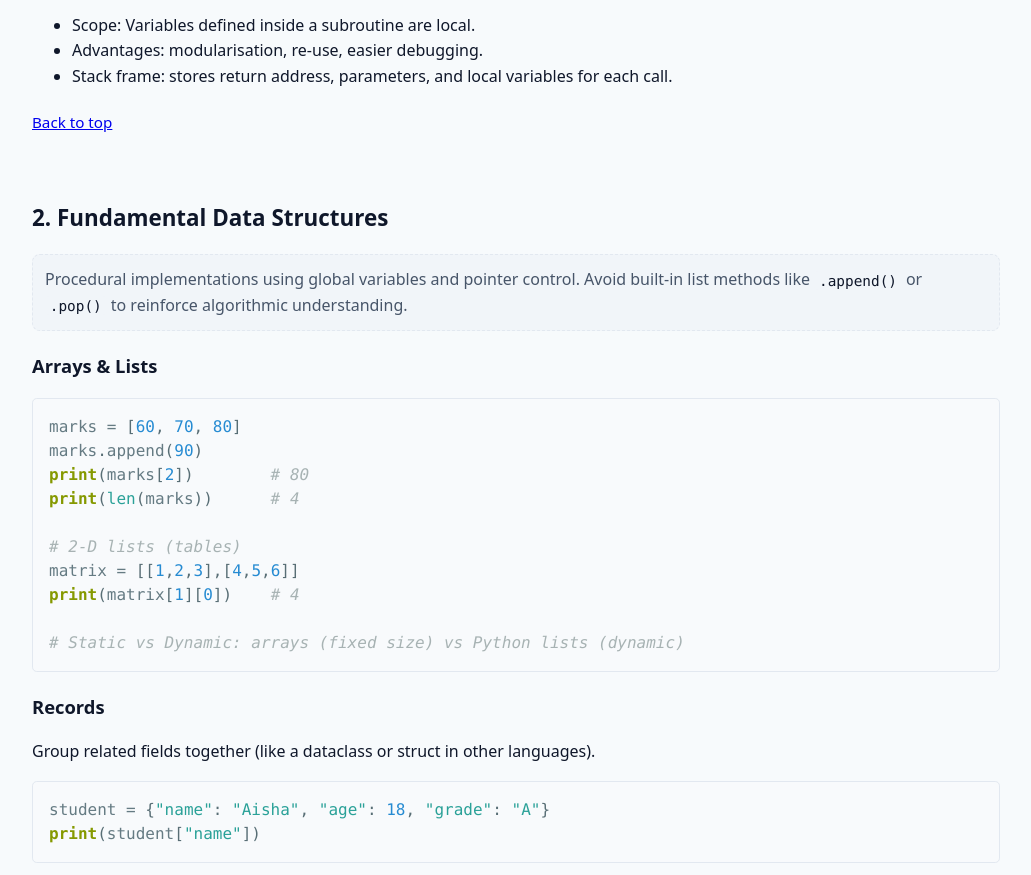
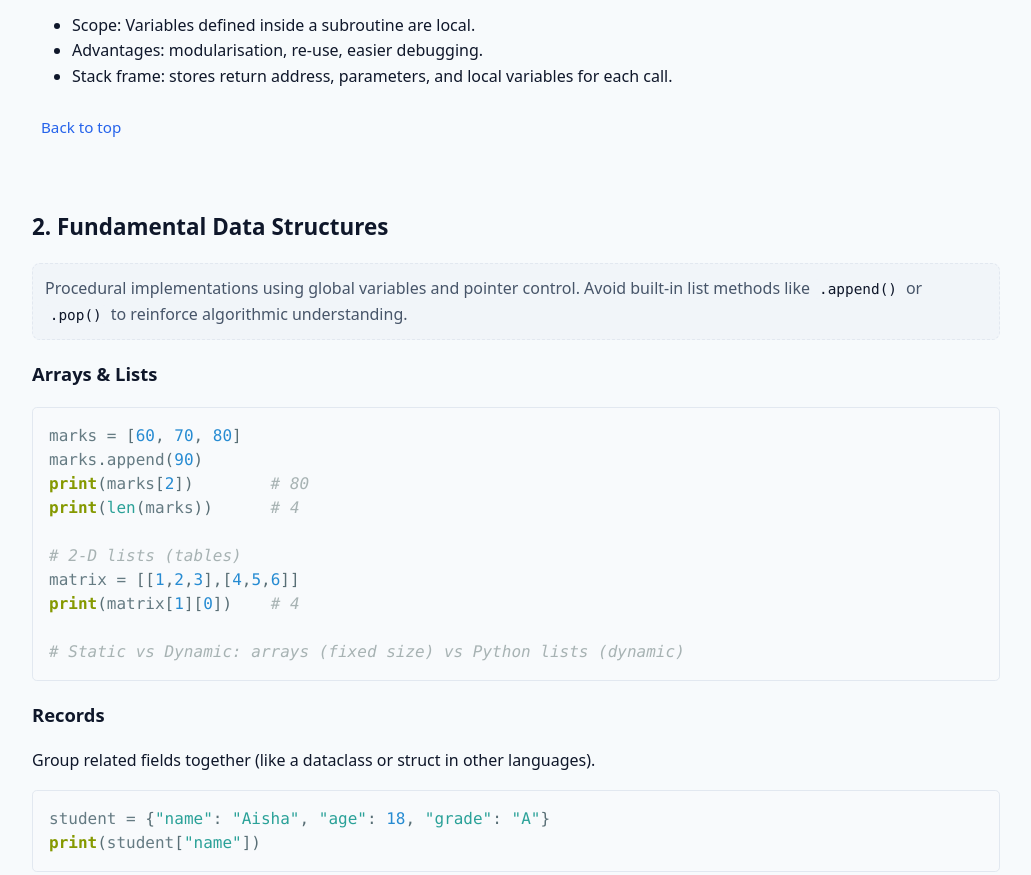
Before and after one commit to deergo/oxfordaqaalevel, a plain HTML site: page paper1.html in a window 1280 px wide. Shown: the part 5233-6108 px from the top of the page, without its empty margins (124-1155 px from the left). Drawn offline with nearby package versions, Linux system fonts and the light colour scheme; a small style sheet from the web is missing.

Commit message:
got back to top working

```diff
--- a/assets/style.css
+++ b/assets/style.css
@@ -30,6 +30,7 @@
 }
 * { box-sizing: border-box; }
 html, body { margin: 0; padding: 0; }
+html { scroll-behavior: smooth; }
 body {
   background: linear-gradient(180deg, var(--bg), rgba(11,18,32,0.9) 60%);
   color: var(--text);
@@ -41,7 +42,7 @@ body {
 }
 .container { max-width: 1000px; margin: 0 auto; padding: 1rem; }
 
-.site-header { background: var(--header-bg); border-bottom: 1px solid var(--border); position: sticky; top: 0; backdrop-filter: blur(8px); }
+.site-header { background: var(--header-bg); border-bottom: 1px solid var(--border); position: sticky; top: 0; backdrop-filter: blur(8px); scroll-margin-top: 0; }
 .site-header h1 { margin: 0.2rem 0 0.6rem; font-size: 1.35rem; font-weight: 700; letter-spacing: 0.2px; }
 .top-nav { display: flex; gap: 1rem; margin-bottom: 0.4rem; flex-wrap: wrap; }
 .top-nav a { color: var(--muted); text-decoration: none; padding: 0.4rem 0.6rem; border-radius: 6px; border: 1px solid transparent; }
@@ -72,7 +73,23 @@ blockquote { margin: 0.8rem 0; padding: 0.6rem 0.8rem; border-left: 3px solid va
 .site-footer { margin-top: 2rem; border-top: 1px solid var(--border); background: rgba(17, 24, 39, 0.6); }
 .site-footer p { margin: 0.8rem 0; color: var(--muted); }
 
-.back-top { display: inline-block; margin-top: 0.3rem; font-size: 0.95rem; }
+.back-top {
+  display: inline-block;
+  margin-top: 0.3rem;
+  font-size: 0.95rem;
+  color: var(--accent);
+  text-decoration: none;
+  padding: 0.25rem 0.5rem;
+  border-radius: 4px;
+  border: 1px solid transparent;
+  transition: all 0.2s ease;
+}
+.back-top:hover {
+  color: var(--text);
+  background: var(--surface);
+  border-color: var(--border);
+  text-decoration: underline;
+}
 
 /* Tables */
 table { width: 100%; border-collapse: collapse; margin: 0.8rem 0; }
```
